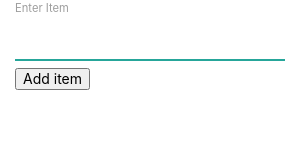
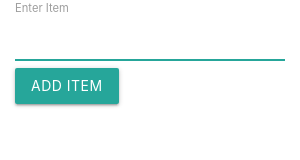
Before and after one commit to G3-Code/desktop-app, an Electron app: page addWindow.html in a window 300 px wide. Drawn offline with nearby package versions, Linux system fonts and the light colour scheme.

Commit message:
Changed the environment to production

```diff
--- a/addWindow.html
+++ b/addWindow.html
@@ -13,7 +13,9 @@
           <label> Enter Item</label>
           <input type="text" id="item" autofocus />
         </div>
-        <button type="submit">Add item</button>
+        <button class="btn waves-effect waves-light" type="submit">
+          Add item
+        </button>
       </form>
     </div>
     <script>
--- a/main.js
+++ b/main.js
@@ -3,6 +3,8 @@ const url = require("url");
 const path = require("path");
 
 const { app, BrowserWindow, Menu, ipcMain } = electron;
+
+process.env.NODE_ENV = "production";
 
 let mainWindow;
 let addWindow;
```
